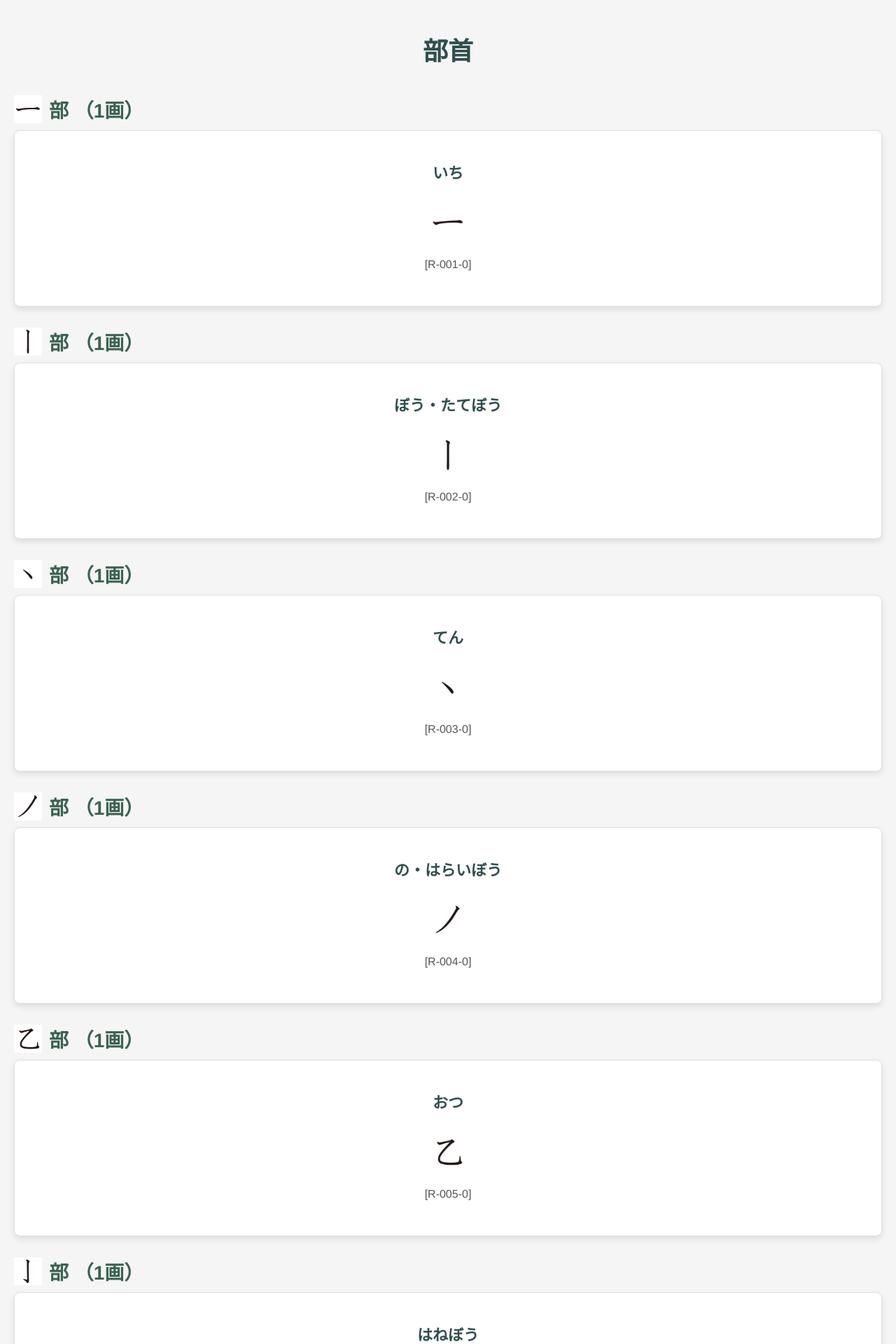
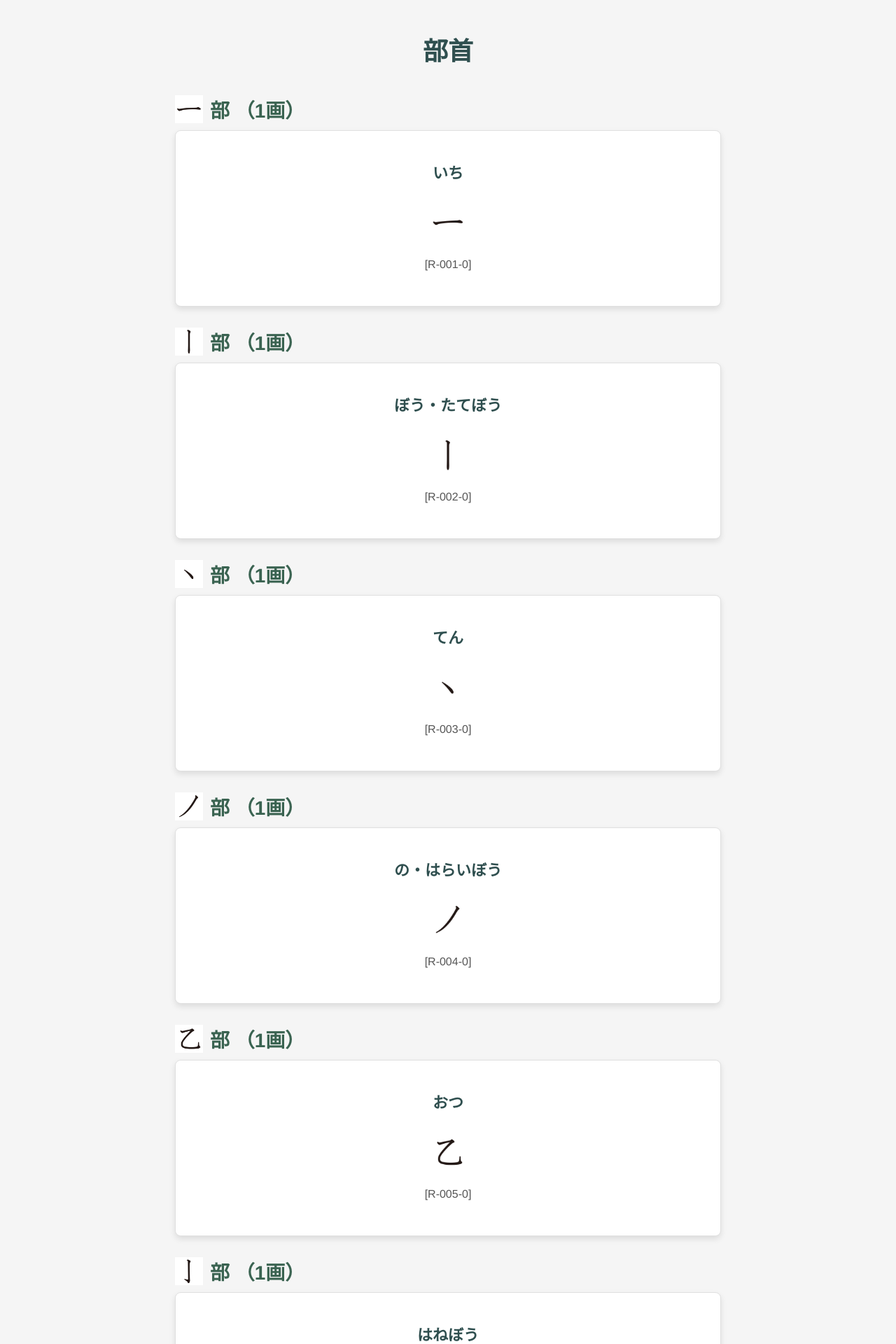
Before and after one commit to mimneko/kanji-dictionary, a Jekyll site: the page built from index.md, in a window 1280 px wide. Shown: the top 1920 px of the page at 70% size. Built offline with Jekyll 4.4.1, drawn with Linux system fonts in a browser that asks for light colours.

Commit message:
最大幅を設定

```diff
--- a/_layouts/radicals.html
+++ b/_layouts/radicals.html
@@ -2,6 +2,7 @@
 layout: default
 ---
 
+<main>
   <h1>部首</h1>
 
   {% for radical_group in site.data.radicals %}
@@ -19,3 +20,4 @@ layout: default
       </div>
     {% endfor %}
   {% endfor %}
+</main>
--- a/assets/css/styles.css
+++ b/assets/css/styles.css
@@ -4,6 +4,11 @@ body {
     color: #333;
     margin: 0;
     padding: 20px;
+}
+
+main {
+    max-width: 780px;
+    margin: 0 auto;
 }
 
 h1 {
```
Also changed, not shown: 3 other files. Lines whose indentation alone changed are shown as unchanged.
